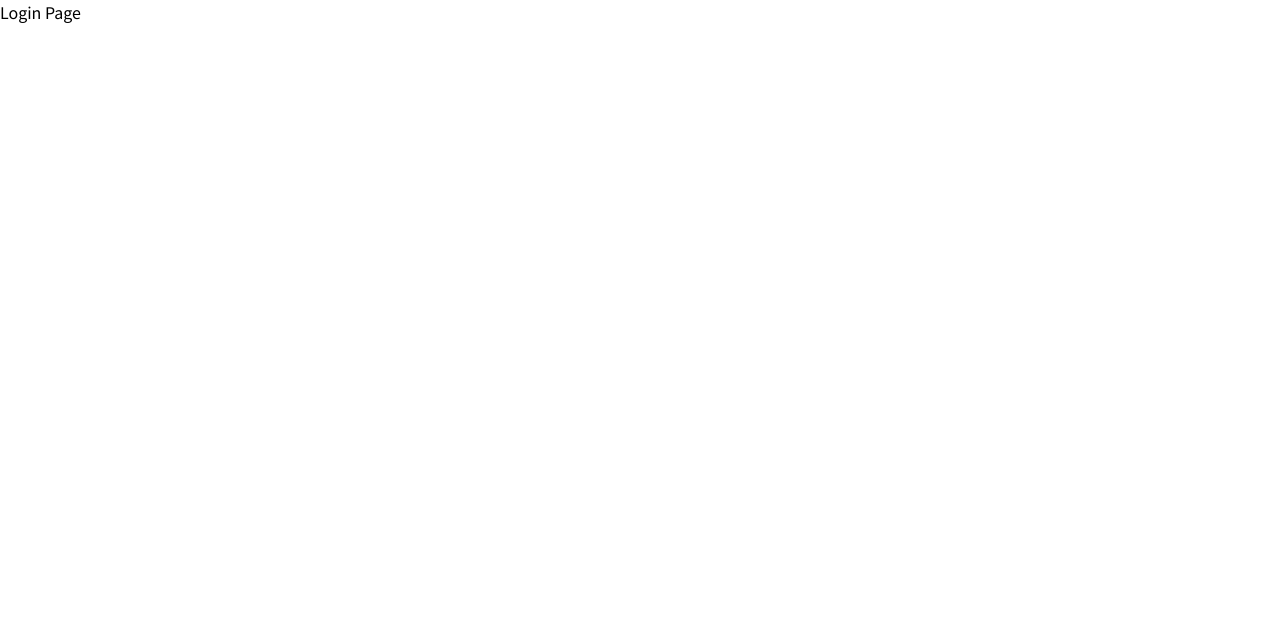
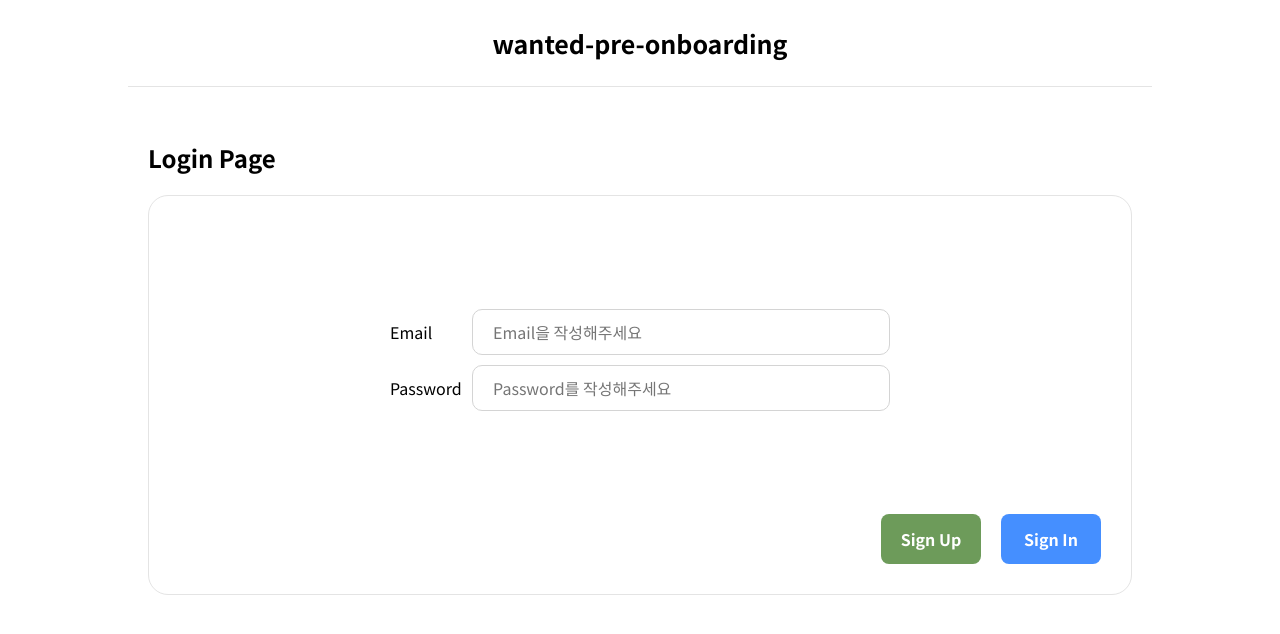
Before and after one commit to 8dong/wanted-pre-onboarding-frontend, a React (Create React App) app: page / in a window 1280 px wide. Shown: the top 634 px of the page. Built offline with nearby package versions, Linux system fonts and the light colour scheme.

Commit message:
feat: LoginPage 컴포넌트 추가

```diff
--- a/src/App.tsx
+++ b/src/App.tsx
@@ -1,10 +1,16 @@
-import { Routes, Route } from 'react-router-dom';
+import { Routes, Route, Navigate } from 'react-router-dom';
+import LoginPage from './components/page/LoginPage';
+import { useSelector } from 'react-redux';
+
+import type { RootState } from './components/redux/store/store';
 
 function App() {
+  const isAuthorized = useSelector((store: RootState) => store.auth);
+
   return (
     <Routes>
-      <Route path='/' element={<>Login Page</>} />
-      <Route path='/todo' element={<>TodoList Page</>} />
+      <Route path='/' element={isAuthorized ? <Navigate to={'/todo'} /> : <LoginPage />} />
+      <Route path='/todo' element={isAuthorized ? <>TodoList Page</> : <Navigate to={'/'} />} />
     </Routes>
   );
 }
--- /dev/null
+++ b/src/components/UI/atoms/InputField.tsx
@@ -0,0 +1,39 @@
+import React from 'react';
+import styled from 'styled-components';
+
+interface InputFieldProps {
+  id: string;
+  value: string;
+  placeholder: string;
+  type?: string;
+  onChange: (e: React.ChangeEvent<HTMLInputElement>) => void;
+}
+
+const InputField = ({ id, type, value, placeholder, onChange }: InputFieldProps) => {
+  return (
+    <InputFieldwrapper
+      id={id}
+      type={type ?? 'text'}
+      value={value}
+      placeholder={placeholder}
+      onChange={onChange}
+    />
+  );
+};
+
+const InputFieldwrapper = styled.input`
+  width: 100%;
+  padding: 10px 20px;
+
+  border-radius: 10px;
+  border: 1px solid #d4d4d4;
+  outline: none;
+
+  transition: box-shadow 200ms ease-in-out;
+
+  &:focus {
+    box-shadow: rgba(0, 0, 0, 0.1) 0px 5px 10px 4px;
+  }
+`;
+
+export default InputField;
--- /dev/null
+++ b/src/components/UI/atoms/LabelText.tsx
@@ -0,0 +1,9 @@
+import styled from 'styled-components';
+
+const LabelText = ({ children, htmlFor }: { children: string; htmlFor: string }) => {
+  return <LabelTextWrapper htmlFor={htmlFor}>{children}</LabelTextWrapper>;
+};
+
+const LabelTextWrapper = styled.label``;
+
+export default LabelText;
--- /dev/null
+++ b/src/components/UI/molecules/LabeledInput.tsx
@@ -0,0 +1,50 @@
+import React from 'react';
+import styled from 'styled-components';
+
+import InputField from '../atoms/InputField';
+import LabelText from '../atoms/LabelText';
+
+interface LabeledInputFieldProps {
+  labelText: string;
+  inputId: string;
+  inputType?: string;
+  inputValue: string;
+  inputPlaceholder: string;
+  inputDisabled?: boolean;
+  handleChangeInput: (e: React.ChangeEvent<HTMLInputElement>) => void;
+}
+
+const LabeledInputField = ({
+  labelText,
+  inputId,
+  inputType,
+  inputValue,
+  inputPlaceholder,
+  handleChangeInput
+}: LabeledInputFieldProps) => {
+  return (
+    <LabeledInputFieldWrapper>
+      <div className='labelText'>
+        <LabelText htmlFor={inputId}>{labelText}</LabelText>
+      </div>
+      <InputField
+        id={inputId}
+        type={inputType}
+        value={inputValue}
+        placeholder={inputPlaceholder}
+        onChange={handleChangeInput}
+      />
+    </LabeledInputFieldWrapper>
+  );
+};
+
+const LabeledInputFieldWrapper = styled.div`
+  display: flex;
+  align-items: center;
+
+  .labelText {
+    width: 100px;
+  }
+`;
+
+export default LabeledInputField;
--- a/src/components/UI/organisms/HeaderSection.tsx
+++ b/src/components/UI/organisms/HeaderSection.tsx
@@ -1,19 +1,34 @@
 import styled from 'styled-components';
+import { useDispatch, useSelector } from 'react-redux';
 
 import Button from '../atoms/Button';
 import LogoText from '../atoms/LogoText';
 
+import authSlice from '../../redux/slice/authSlice';
+
+import type { RootState } from '../../redux/store/store';
+
 const HeaderSection = () => {
+  const isAuthorized = useSelector((store: RootState) => store.auth);
+
+  const dispatch = useDispatch();
+
+  const handleClickLogoutButton = () => {
+    dispatch(authSlice.actions.logout());
+  };
+
   return (
     <HeaderSectionWrapper>
       <div className='logoText'>
         <LogoText logoText='wanted-pre-onboarding' />
       </div>
-      <div className='logoutButton'>
-        <Button bgColor='#e74c3c' onClick={() => {}}>
-          Logout
-        </Button>
-      </div>
+      {isAuthorized && (
+        <div className='logoutButton'>
+          <Button bgColor='#e74c3c' onClick={handleClickLogoutButton}>
+            Logout
+          </Button>
+        </div>
+      )}
     </HeaderSectionWrapper>
   );
 };
--- /dev/null
+++ b/src/components/UI/organisms/LoginFormSection.tsx
@@ -0,0 +1,161 @@
+import styled from 'styled-components';
+import React, { useState, useEffect, useCallback } from 'react';
+import { useNavigate } from 'react-router-dom';
+import { useDispatch } from 'react-redux';
+
+import LabeledInput from '../molecules/LabeledInput';
+import Button from '../atoms/Button';
+
+import authSlice from '../../redux/slice/authSlice';
+
+const LoginForm = () => {
+  const [emailValue, setEmailValue] = useState('');
+  const [passwordValue, setPasswordValue] = useState('');
+  const [isLoading, setIsLoading] = useState(false);
+  const [authType, setAuthType] = useState<'signin' | 'signup' | 'none'>('none');
+
+  const formIsValid = emailValue.includes('@') && passwordValue.trim().length >= 8;
+
+  const dispatch = useDispatch();
+
+  const navigate = useNavigate();
+
+  const handleChangeEmailInput = (event: React.ChangeEvent<HTMLInputElement>) => {
+    setEmailValue(event.target.value);
+  };
+
+  const handleChangePasswordInput = (event: React.ChangeEvent<HTMLInputElement>) => {
+    setPasswordValue(event.target.value);
+  };
+
+  const handleClickSignInButton = () => {
+    setAuthType('signin');
+  };
+
+  const handleClickSignUpButton = () => {
+    setAuthType('signup');
+  };
+
+  const handleSubmitHandler = (event: React.FormEvent<HTMLFormElement>) => {
+    event.preventDefault();
+
+    if (!formIsValid) return;
+
+    setIsLoading(true);
+  };
+
+  const authRequest = useCallback(
+    async (email: string, password: string, type: string) => {
+      try {
+        const response = await fetch(`https://pre-onboarding-selection-task.shop/auth/${type}`, {
+          method: 'POST',
+          body: JSON.stringify({
+            email,
+            password
+          }),
+          headers: {
+            'Content-type': 'application/json'
+          }
+        });
+
+        const body = await response.json();
+
+        if (!response.ok) throw new Error(body.message);
+
+        dispatch(authSlice.actions.login(body.access_token));
+
+        navigate('/todo');
+      } catch (err) {
+        window.alert((err as Error).message);
+      } finally {
+        setIsLoading(false);
+        setAuthType('none');
+        setEmailValue('');
+        setPasswordValue('');
+      }
+    },
+    [navigate, dispatch]
+  );
+
+  useEffect(() => {
+    if (!isLoading) return;
+
+    authRequest(emailValue, passwordValue, authType);
+  }, [emailValue, passwordValue, authType, isLoading, authRequest]);
+
+  return (
+    <LoginFormWrapper onSubmit={handleSubmitHandler} noValidate autoComplete='off'>
+      <div className='inputGroup'>
+        <div className='emailInput'>
+          <LabeledInput
+            labelText='Email'
+            inputValue={emailValue}
+            inputId='EmailInput'
+            inputType='email'
+            inputPlaceholder='Email을 작성해주세요'
+            handleChangeInput={handleChangeEmailInput}
+          />
+        </div>
+        <div className='passwordInput'>
+          <LabeledInput
+            labelText='Password'
+            inputValue={passwordValue}
+            inputId='PasswordInput'
+            inputType='password'
+            inputPlaceholder='Password를 작성해주세요'
+            handleChangeInput={handleChangePasswordInput}
+          />
+        </div>
+      </div>
+      <div className='buttonGroup'>
+        <Button bgColor='#38761d' type='submit' onClick={handleClickSignUpButton}>
+          Sign Up
+        </Button>
+        <Button
+          bgColor='#0066ff'
+          type='submit'
+          onClick={handleClickSignInButton}
+          disabled={!formIsValid}
+        >
+          Sign In
+        </Button>
+      </div>
+    </LoginFormWrapper>
+  );
+};
+
+const LoginFormWrapper = styled.form`
+  display: flex;
+  flex-direction: column;
+  justify-content: space-between;
+
+  height: 400px;
+  padding: 20px;
+  margin: 0 20px;
+
+  border: 1px solid #e4e4e4;
+  border-radius: 20px;
+
+  .inputGroup {
+    width: 100%;
+    max-width: 500px;
+    margin: auto;
+  }
+
+  .emailInput {
+    width: 100%;
+    margin-bottom: 10px;
+  }
+
+  .buttonGroup {
+    align-self: flex-end;
+
+    display: flex;
+  }
+
+  .buttonGroup button {
+    margin: 10px;
+  }
+`;
+
+export default LoginForm;
--- /dev/null
+++ b/src/components/page/LoginPage.tsx
@@ -0,0 +1,12 @@
+import PageLayout from '../layout/PageLayout';
+import LoginFormSection from '../UI/organisms/LoginFormSection';
+
+const LoginPage = () => {
+  return (
+    <PageLayout pageTitle='Login Page'>
+      <LoginFormSection />
+    </PageLayout>
+  );
+};
+
+export default LoginPage;
```
